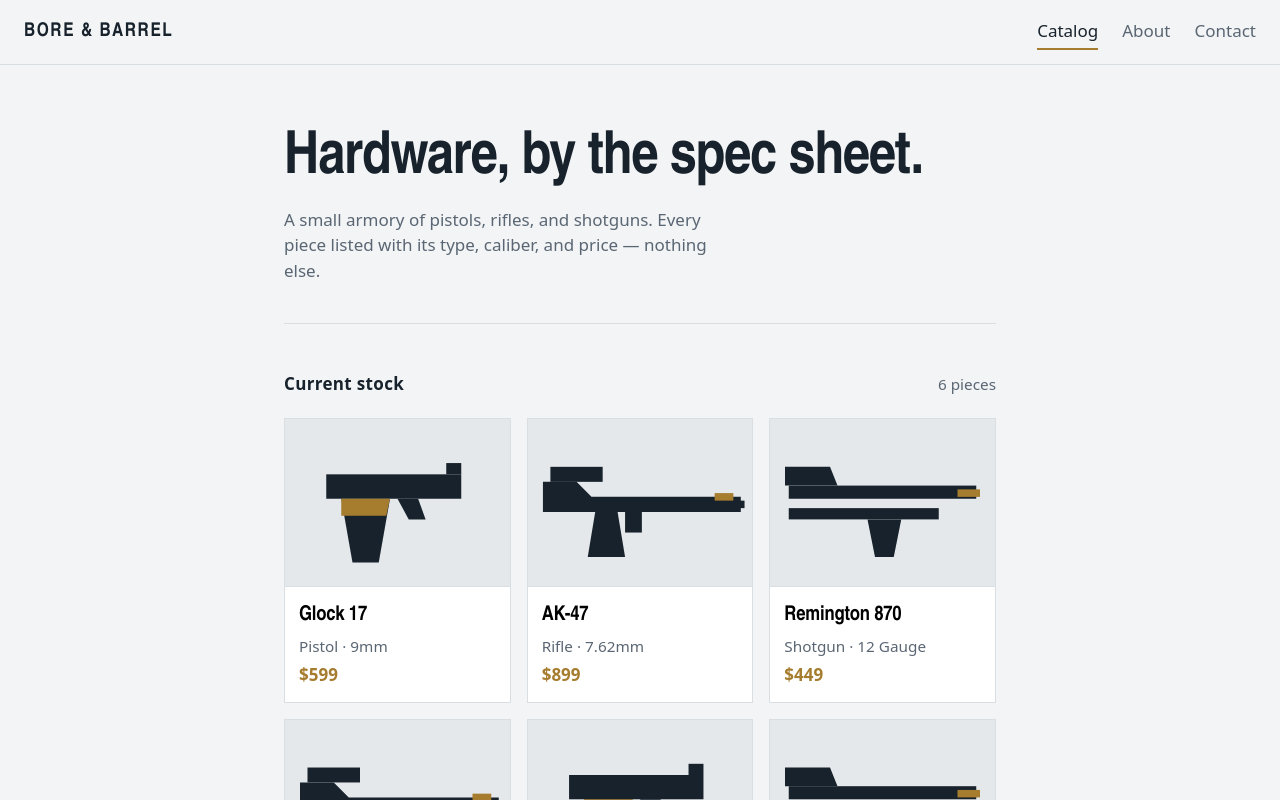
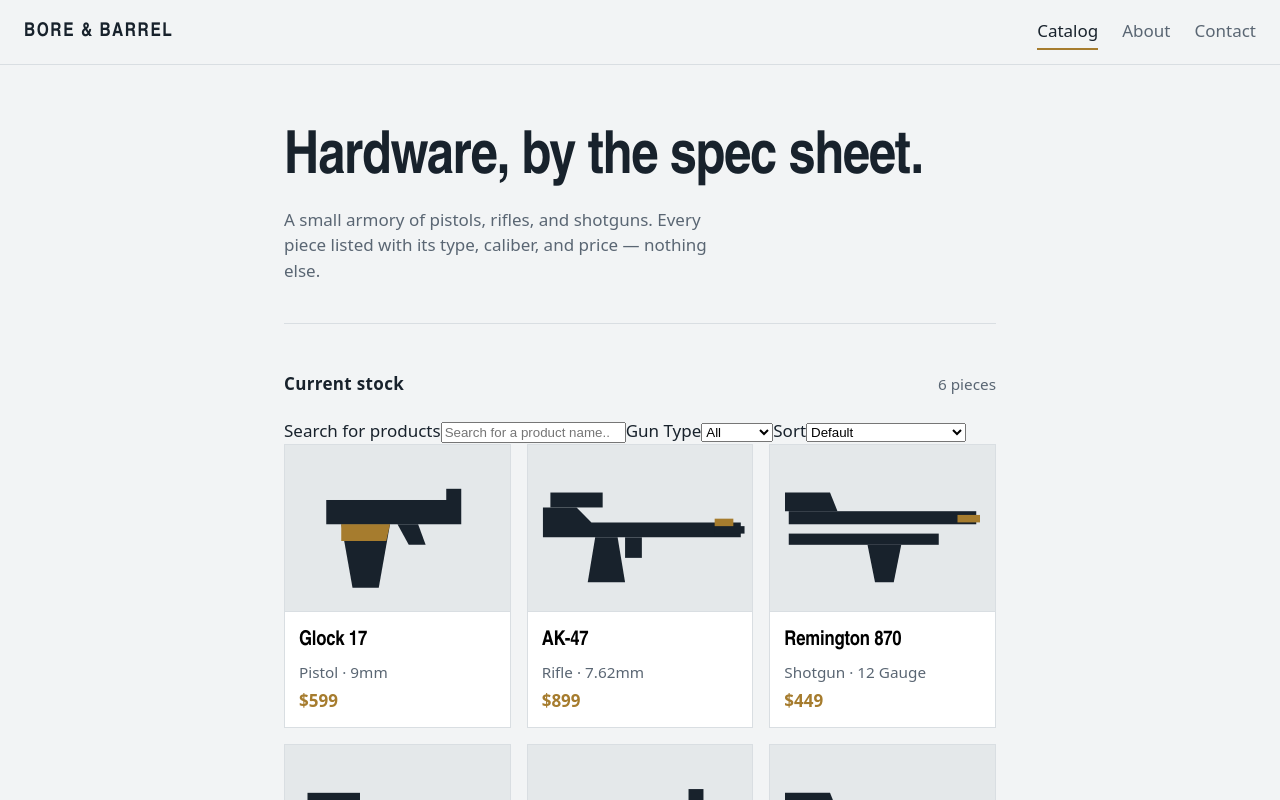
Before and after one commit to Massea-Kresna/Web-App---GunShop---Bore-Barrel, a React (Vite) app: page / in a window 1280 px wide. Shown: the top 800 px of the page. Built offline with nearby package versions, Linux system fonts and the light colour scheme.

Commit message:
feat: Add Search & Filter Sort by name n by price

```diff
--- a/src/pages/Catalog.jsx
+++ b/src/pages/Catalog.jsx
@@ -1,7 +1,41 @@
+import { useMemo, useState } from 'react'
 import GUNS from '../data/guns.js'
 import GunCard from '../components/GunCard.jsx'
 
+const TYPES = ['All', ...new Set(GUNS.map((g) => g.type))]
+
+const SORTS = {
+  Default: { label: 'Default', fn: null },
+  'name-asc': { label: 'Name (A-Z)', fn: (a, b) => a.name.localeCompare(b.name) },
+  'name-desc': { label: 'Name (Z-A)', fn: (a, b) => b.name.localeCompare(a.name) },
+  'price-asc': { label: 'Price (Cheapest)', fn: (a, b) => a.price - b.price },
+  'price-desc': { label: 'Price (Most Expensive)', fn: (a, b) => b.price - a.price },
+}
+
 function Catalog() {
+  const [query, setQuery] = useState('')
+  const [type, setType] = useState('All')
+  const [sort, setSort] = useState('Default')
+
+  const results = useMemo(() => {
+    const q = query.trim().toLowerCase()
+    const filtered = GUNS.filter(
+      (g) =>
+        (type === 'All' || g.type === type) &&
+        g.name.toLowerCase().includes(q),
+    )
+    const cmp = SORTS[sort].fn
+    return cmp ? [...filtered].sort(cmp) : filtered
+  }, [query, type, sort])
+
+  const isFiltered = query !== '' || type !== 'All' || sort !== 'Default'
+
+  const reset = () => {
+    setQuery('')
+    setType('All')
+    setSort('Default')
+  }
+
   return (
     <>
       <section className="masthead">
@@ -15,11 +49,56 @@
       <section>
         <div className="list-head">
           <h2>Current stock</h2>
-          <span className="count">{GUNS.length} pieces</span>
+          <span className="count" aria-live="polite">
+            {results.length === GUNS.length
+              ? `${GUNS.length} pieces`
+              : `${results.length} of ${GUNS.length} pieces`}
+          </span>
         </div>
-        <ul className="stock">
-          {GUNS.map((gun) => <GunCard key={gun.name} gun={gun} />)}
-        </ul>
+
+        <div className="toolbar" role="search">
+          <label className="field field-search">
+            <span>Search for products</span>
+            <input
+              type="search"
+              value={query}
+              onChange={(e) => setQuery(e.target.value)}
+              placeholder="Search for a product name..."
+            />
+          </label>
+
+          <label className="field">
+            <span>Gun Type</span>
+            <select value={type} onChange={(e) => setType(e.target.value)}>
+              {TYPES.map((t) => (
+                <option key={t} value={t}>{t}</option>
+              ))}
+            </select>
+          </label>
+
+          <label className="field">
+            <span>Sort</span>
+            <select value={sort} onChange={(e) => setSort(e.target.value)}>
+              {Object.entries(SORTS).map(([key, { label }]) => (
+                <option key={key} value={key}>{label}</option>
+              ))}
+            </select>
+          </label>
+
+          {isFiltered && (
+            <button type="button" className="toolbar-reset" onClick={reset}>
+              Reset
+            </button>
+          )}
+        </div>
+
+        {results.length > 0 ? (
+          <ul className="stock">
+            {results.map((gun) => <GunCard key={gun.name} gun={gun} />)}
+          </ul>
+        ) : (
+          <p className="empty">No products match your search.</p>
+        )}
       </section>
     </>
   )
```
